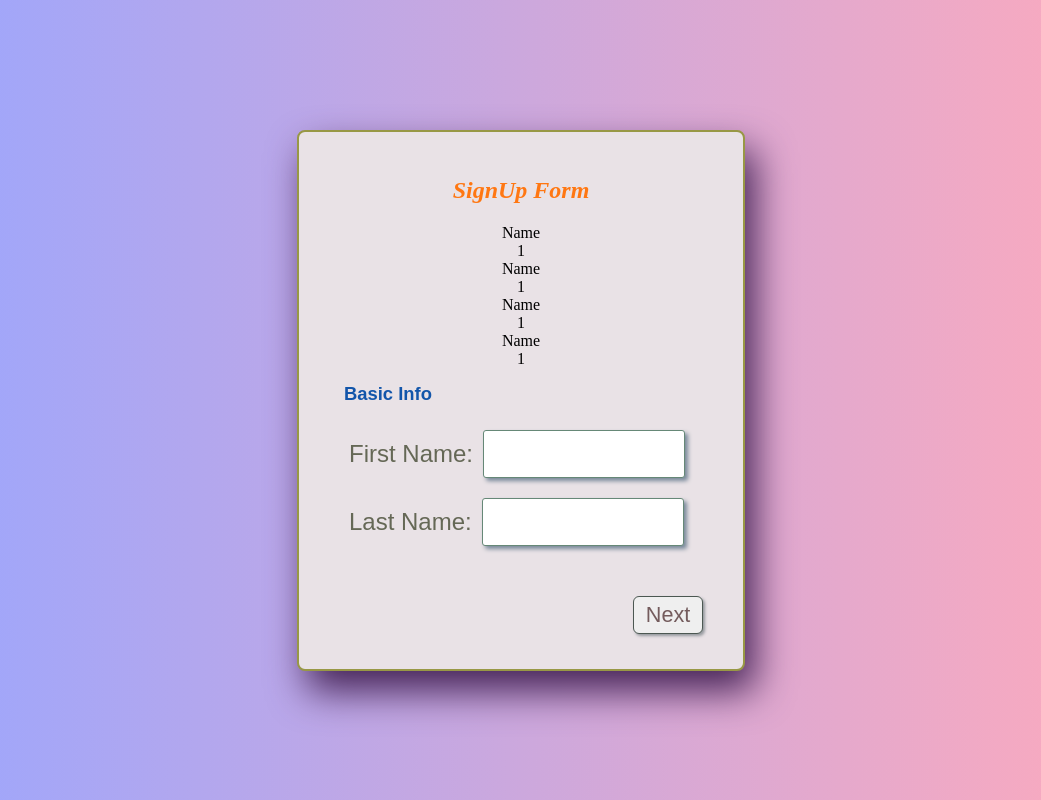
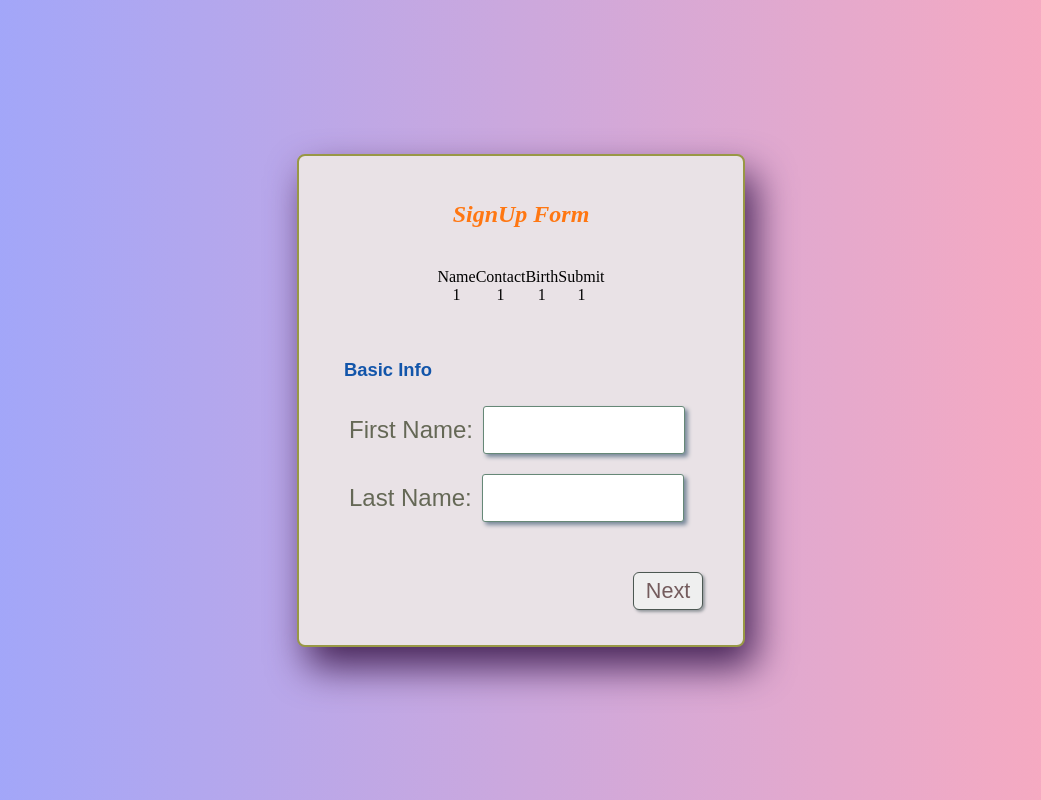
Before and after one commit to mostafa1350/MultiForms_bySteps, a plain HTML site: page index.html in a window 1280 px wide. Shown: the whole page, without its empty margins (119-1160 px from the left). Drawn offline with Linux system fonts and the light colour scheme.

Commit message:
progree-bar
progree-bar

```diff
--- a/css/myStyle.css
+++ b/css/myStyle.css
@@ -90,3 +90,10 @@ body{
     cursor:pointer;
 
 }
+
+.mainbody .progrees-bar{
+    display:flex;
+    margin: 40px 0;
+    justify-content:center;
+    align-items:center;
+}
--- a/index.html
+++ b/index.html
@@ -20,19 +20,19 @@
                 <div class="check"></div>
             </div>
             <div class="steps">
-                <p>Name</p>
+                <p>Contact</p>
                 <div class="bullet"></div>
                 <span>1</span>
                 <div class="check"></div>
             </div>
             <div class="steps">
-                <p>Name</p>
+                <p>Birth</p>
                 <div class="bullet"></div>
                 <span>1</span>
                 <div class="check"></div>
             </div>
             <div class="steps">
-                <p>Name</p>
+                <p>Submit</p>
                 <div class="bullet"></div>
                 <span>1</span>
                 <div class="check"></div>
```
